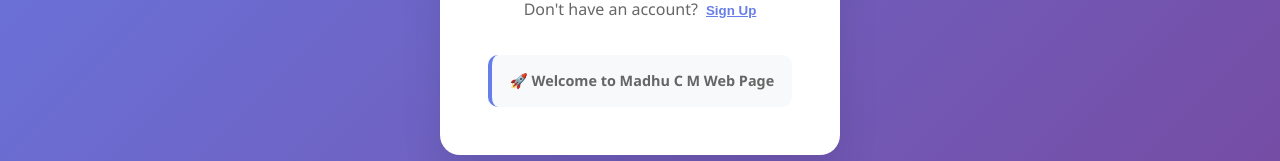
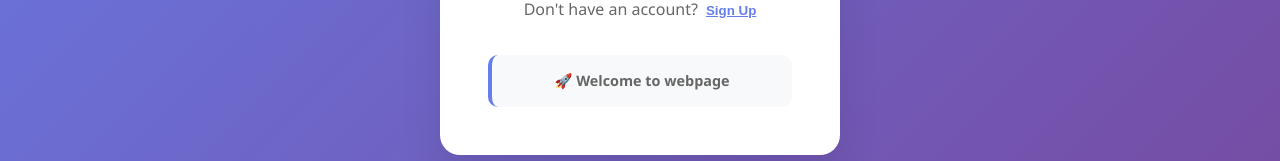
Before and after one commit to madhucm17/ReactFrontend, a React (Create React App) app: page / in a window 1280 px wide. Shown: the part 560-721 px from the top of the page. Built offline with nearby package versions, Linux system fonts and the light colour scheme.

Commit message:
Update Auth.js

```diff
--- a/src/components/Auth.js
+++ b/src/components/Auth.js
@@ -140,7 +140,7 @@ function Auth({ onLogin }) {
         </div>
 
         <div className="auth-info">
-          <p>🚀 <strong>Welcome to Madhu C M Web Page</strong></p>
+          <p>🚀 <strong>Welcome to webpage </strong></p>
           {isSignUp && (
             <p>🔐 <strong>Security:</strong> Don't Worry Your Passwords are encrypted with bcrypt</p>
           )}
```
